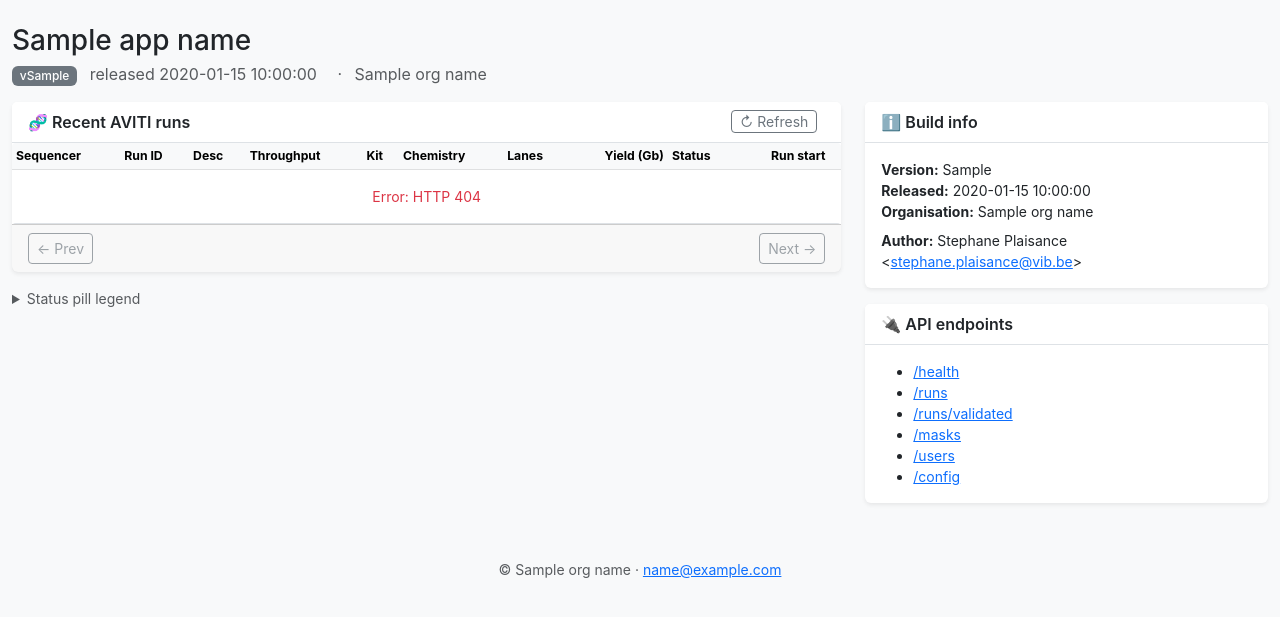
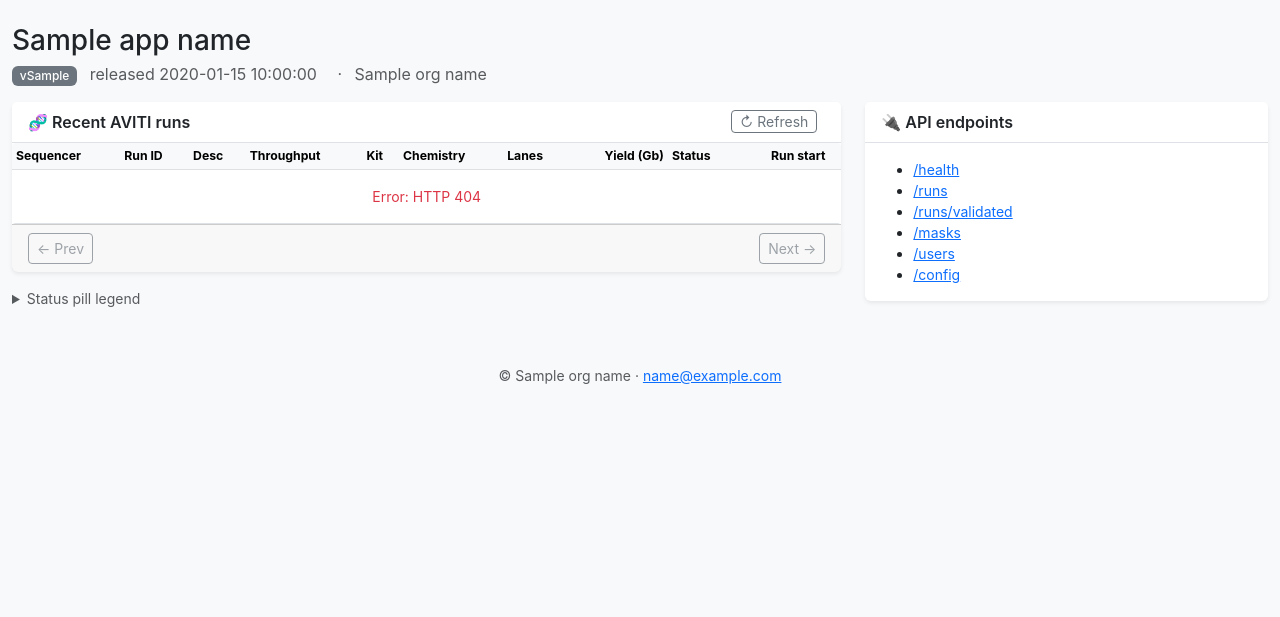
Before and after one commit to Nucleomics-VIB/aviti-tools, a Python web app: template aviti_test_mask/webui/templates/index.html in a window 1280 px wide. Shown: the part 47-664 px from the top of the page. Run offline with Jinja, Linux system fonts and the light colour scheme; the template is opened without the code that fills it: most values are stand-ins (such as "Sample title", 1, 10 or a date in 2020); some libraries are stand-ins or nearby versions.

Commit message:
ui(webui): drop redundant Build info card from index
Version + release_date + org_name already render in the page header
under the app title; About page carries the full author block. The
right-column card was pure duplication — removed. API endpoints card
now occupies the right column alone.

Co-Authored-By: Claude Opus 4.7 (1M context) <noreply@anthropic.com>

```diff
--- a/aviti_test_mask/webui/templates/index.html
+++ b/aviti_test_mask/webui/templates/index.html
@@ -97,20 +97,6 @@
   </div>
 
   <div class="col-md-4">
-    <div class="card mb-3">
-      <div class="card-header">ℹ️ Build info</div>
-      <div class="card-body small">
-        <div><strong>Version:</strong> {{ app_version }}</div>
-        <div><strong>Released:</strong> {{ release_date }}</div>
-        <div><strong>Organisation:</strong> {{ org_name }}</div>
-        <div class="mt-2">
-          <strong>Author:</strong>
-          Stephane Plaisance
-          &lt;<a href="mailto:stephane.plaisance@vib.be">stephane.plaisance@vib.be</a>&gt;
-        </div>
-      </div>
-    </div>
-
     <div class="card">
       <div class="card-header">🔌 API endpoints</div>
       <div class="card-body small">
```
